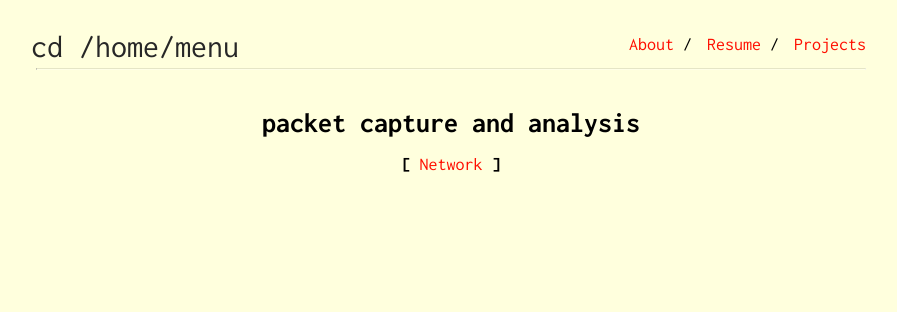
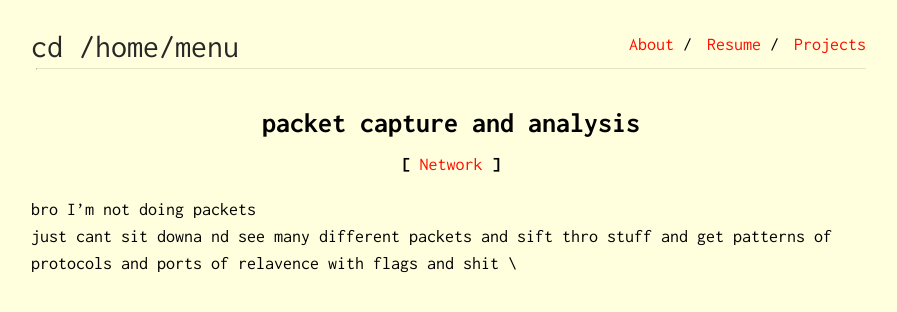
Before and after one commit to pruthvirajbhat/website-portfolio-old-uno, a Jekyll site: the page built from _posts/2021/07Jul/2021-07-09-pcap-analysis.md, in a window 1280 px wide. Shown: the top 312 px of the page, without its empty margins (189-1086 px from the left). Built offline with Jekyll 4.4.1, drawn with Linux system fonts in a browser that asks for light colours.

Commit message:
packet update

```diff
--- a/_posts/2021/07Jul/2021-07-09-pcap-analysis.md
+++ b/_posts/2021/07Jul/2021-07-09-pcap-analysis.md
@@ -7,3 +7,5 @@ odate: 29-06-2022
 fdate:
 pdate:
 ---
+bro I'm not doing packets \
+just cant sit downa nd see many different packets and sift thro stuff and get patterns of protocols and ports of relavence with flags and shit \
```
